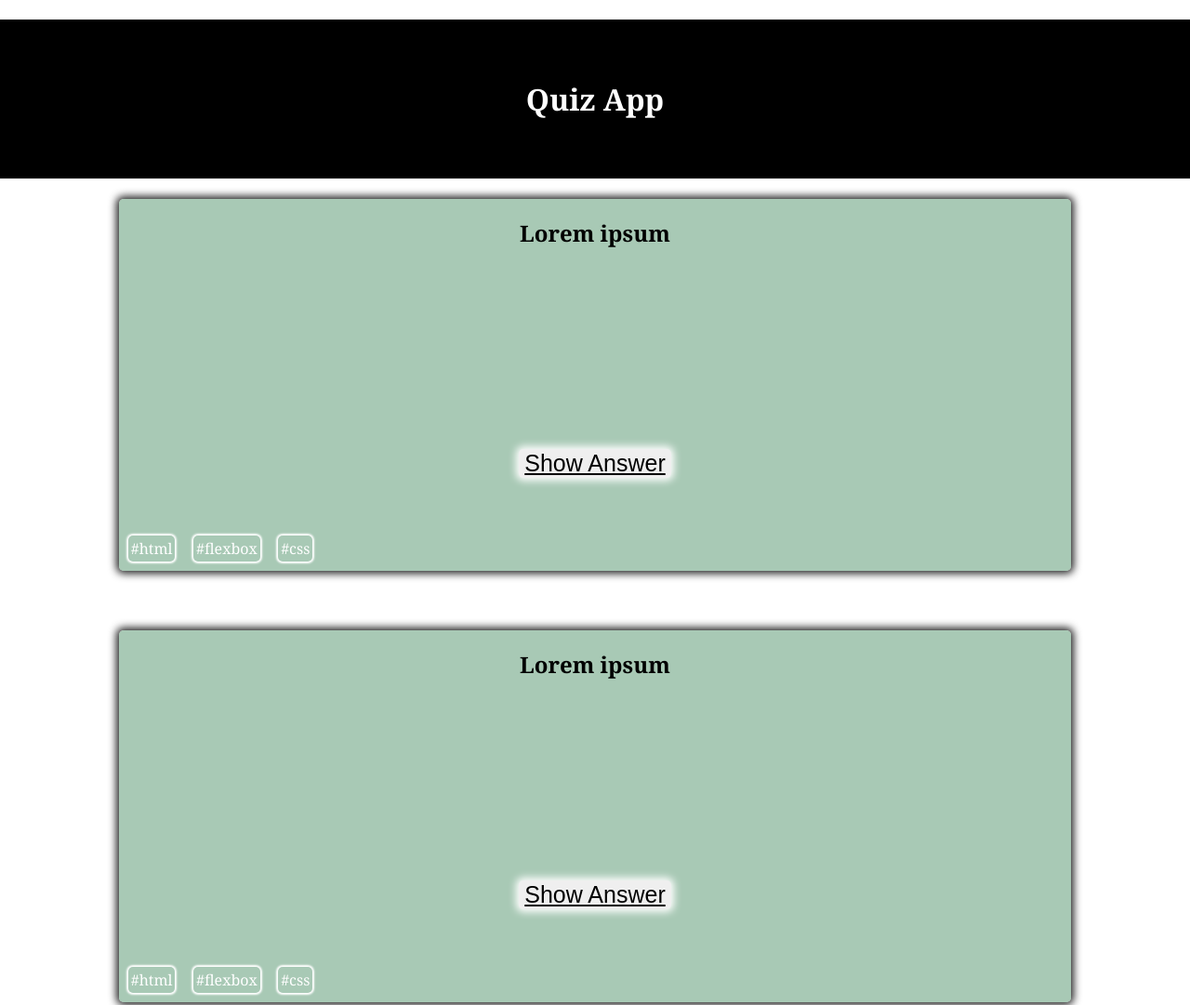
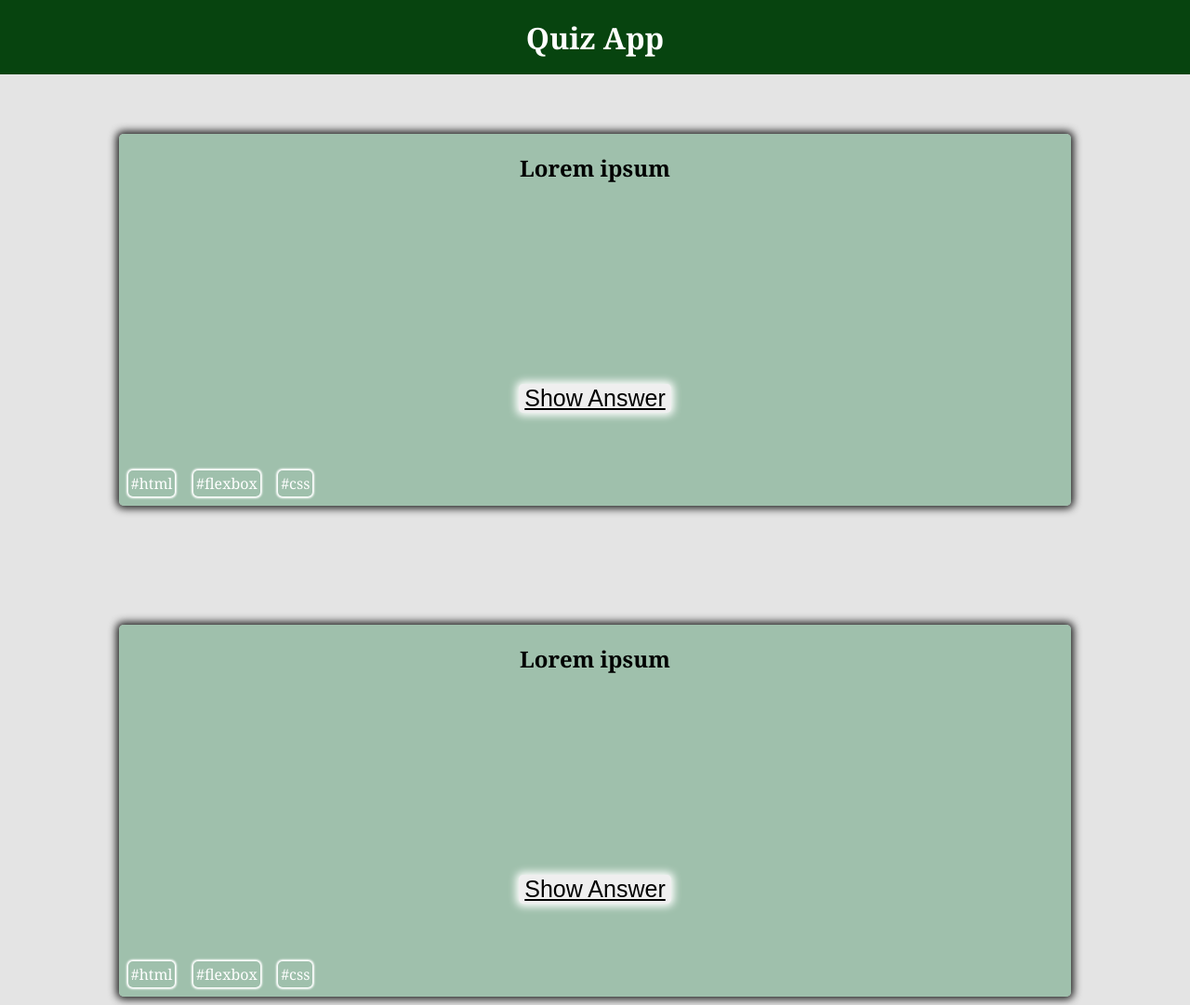
Before and after one commit to FrankSiyli/Quiz_App, a plain HTML site: page index.html in a window 1280 px wide. Shown: the top 1081 px of the page at 93% size. Drawn offline with Linux system fonts and the light colour scheme.

Commit message:
position change

```diff
--- a/styles.css
+++ b/styles.css
@@ -7,11 +7,18 @@ body {
     font-family: Cambria, Cochin, Georgia, Times, 'Times New Roman', serif;
 }
 
-h1 {
+header {
+    z-index: 1;
+    height: 10vh;
+    position: sticky;
+    top: 0;
     display: flex;
     align-items: center;
     justify-content: center;
-    background-color: black;
+    background-color: rgb(7, 68, 15);
+}
+
+h1 {
     color: white;
     padding: 5%;
 }
@@ -21,7 +28,7 @@ main {
     align-items: center;
     justify-content: space-around;
     flex-direction: column;
-
+   background-color: rgba(0, 0, 0, 0.104);
 }
 
 .card {
@@ -35,7 +42,7 @@ main {
     display: flex;
     align-items: center;
     flex-direction: column;
-    margin-bottom: 5%;
+    margin: 5% 0%;
 }
 
 .card p {
```
